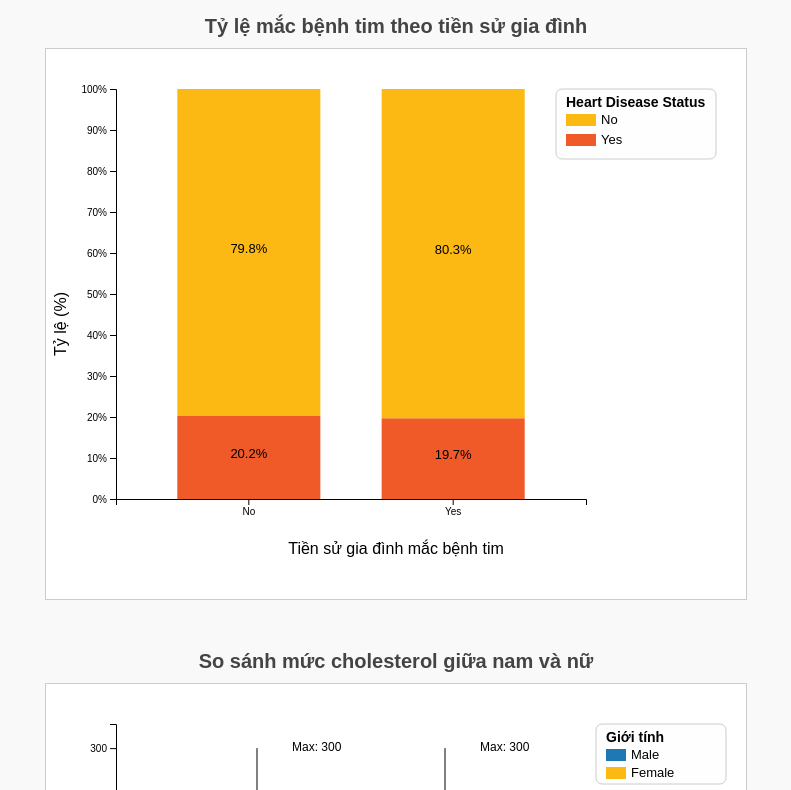
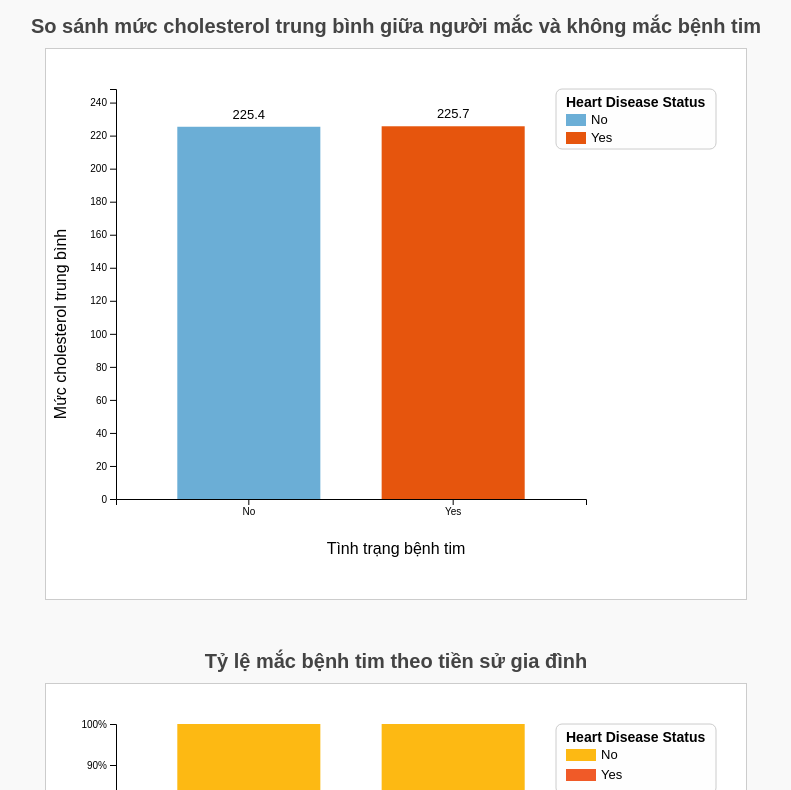
Before and after one commit to tnstanHCMUS/TQHDL, a plain HTML site: page Script/index.html in a window 1280 px wide. Shown: the part 83-873 px from the top of the page, without its empty margins (244-1035 px from the left). Drawn offline with nearby package versions, Linux system fonts and the light colour scheme.

Commit message:
update task 5

```diff
--- a/Script/index.html
+++ b/Script/index.html
@@ -8,6 +8,12 @@
 </head>
 <body>
     <h1>Phân tích dữ liệu bệnh tim</h1>
+
+    <!-- Task 5 -->
+    <section class="viz-block">
+        <h2>So sánh mức cholesterol trung bình giữa người mắc và không mắc bệnh tim</h2>
+        <svg id="chart-task5"></svg>
+    </section>
 
     <!-- Task 7 -->
     <section class="viz-block">
@@ -22,6 +28,7 @@
     </section>
 
     <!-- Gọi cả 2 file JS -->
+    <script src="task5.js"></script>
     <script src="task7.js"></script>
     <script src="task8.js"></script>
 
--- /dev/null
+++ b/Script/task5.js
@@ -0,0 +1,139 @@
+const width5 = 700;
+const height5 = 550;
+const margin5 = { top: 40, right: 160, bottom: 100, left: 70 };
+
+const svg5 = d3.select("#chart-task5")
+    .attr("width", width5)
+    .attr("height", height5);
+
+
+// Tooltip hiển thị khi hover
+const tooltip5 = d3.select("body")
+    .append("div")
+    .attr("class", "tooltip");
+
+d3.csv("project_heart_disease.csv").then(data => {
+    // Lọc dữ liệu hợp lệ
+    const filtered = data.filter(d => d["Heart Disease Status"] && d["Cholesterol Level"]);
+
+    // Gom nhóm và tính trung bình
+    const nested = d3.rollups(
+        filtered,
+        v => d3.mean(v, d => +d["Cholesterol Level"]),
+        d => d["Heart Disease Status"]
+    );
+
+    // Định dạng lại thành mảng đối tượng
+    const processed = nested.map(([status, avg]) => ({
+        status: status.trim(),
+        avg_cholesterol: avg
+    }));
+
+    // Dữ liệu đã sẵn sàng
+    const xScale = d3.scaleBand()
+        .domain(processed.map(d => d.status))
+        .range([margin5.left, width5 - margin5.right])
+        .padding(0.3);
+
+    const yScale = d3.scaleLinear()
+        .domain([0, d3.max(processed, d => d.avg_cholesterol) * 1.1])
+        .range([height5 - margin5.bottom, margin5.top]);
+
+    const color = d3.scaleOrdinal()
+        .domain(["No", "Yes"])
+        .range(["#6baed6", "#e6550d"]);
+
+    // Trục X
+    svg5.append("g")
+        .attr("transform", `translate(0, ${height5 - margin5.bottom})`)
+        .call(d3.axisBottom(xScale));
+
+    svg5.append("text")
+        .attr("x", width5 / 2)
+        .attr("y", height5 - 45)
+        .attr("text-anchor", "middle")
+        .style("font-size", "16px")
+        .text("Tình trạng bệnh tim");
+
+    // Trục Y
+    svg5.append("g")
+        .attr("transform", `translate(${margin5.left}, 0)`)
+        .call(d3.axisLeft(yScale));
+
+    svg5.append("text")
+        .attr("transform", "rotate(-90)")
+        .attr("x", -height5 / 2)
+        .attr("y", 20)
+        .attr("text-anchor", "middle")
+        .style("font-size", "16px")
+        .text("Mức cholesterol trung bình");
+
+    // Cột
+    svg5.selectAll("rect")
+        .data(processed)
+        .enter()
+        .append("rect")
+        .attr("x", d => xScale(d.status))
+        .attr("y", d => yScale(d.avg_cholesterol))
+        .attr("height", d => height5 - margin5.bottom - yScale(d.avg_cholesterol))
+        .attr("width", xScale.bandwidth())
+        .attr("fill", d => color(d.status))
+        .on("mouseover", (event, d) => {
+            tooltip5
+                .html(`<strong>${d.status}</strong><br/>${d.avg_cholesterol.toFixed(1)}`)
+                .style("left", `${event.pageX + 10}px`)
+                .style("top", `${event.pageY - 28}px`)
+                .transition()
+                .duration(200)
+                .style("opacity", 1);
+        })
+        .on("mouseout", () => {
+            tooltip5.transition().duration(300).style("opacity", 0);
+        });
+
+    // Nhãn số
+    svg5.selectAll("text.label")
+        .data(processed)
+        .enter()
+        .append("text")
+        .attr("class", "label")
+        .attr("x", d => xScale(d.status) + xScale.bandwidth() / 2)
+        .attr("y", d => yScale(d.avg_cholesterol) - 8)
+        .attr("text-anchor", "middle")
+        .style("font-size", "13px")
+        .text(d => d.avg_cholesterol.toFixed(1));
+
+    // Legend
+    const legendBox = svg5.append("g")
+        .attr("transform", `translate(${width5 - 190}, ${margin5.top})`);
+
+    legendBox.append("rect")
+        .attr("width", 160)
+        .attr("height", 60)
+        .attr("fill", "#fefefe")
+        .attr("stroke", "#ccc")
+        .attr("rx", 6)
+        .attr("ry", 6);
+
+    legendBox.append("text")
+        .attr("x", 10)
+        .attr("y", 18)
+        .text("Heart Disease Status")
+        .style("font-size", "14px")
+        .style("font-weight", "bold");
+
+    color.domain().forEach((key, i) => {
+        legendBox.append("rect")
+            .attr("x", 10)
+            .attr("y", 25 + i * 18)
+            .attr("width", 20)
+            .attr("height", 12)
+            .attr("fill", color(key));
+
+        legendBox.append("text")
+            .attr("x", 35)
+            .attr("y", 35 + i * 18)
+            .text(key)
+            .style("font-size", "13px");
+    });
+});
```
